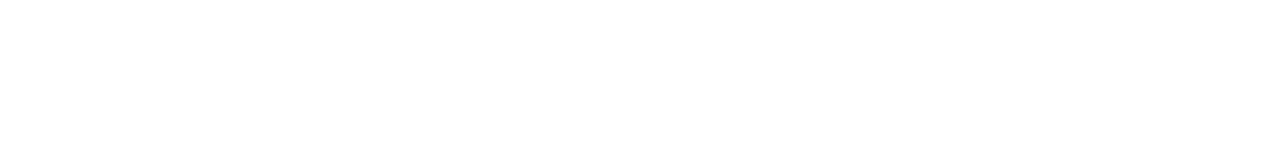
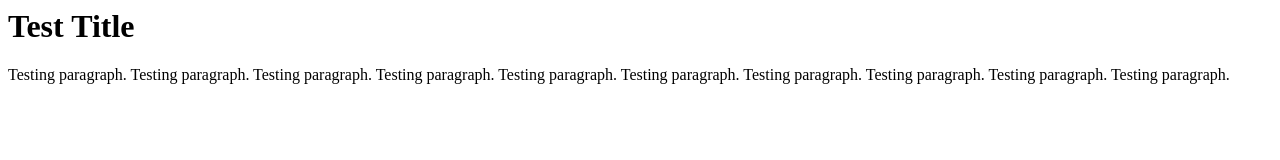
Before and after one commit to JohnWLewis/Experimental, a plain HTML site: page index.html in a window 1280 px wide. Drawn offline with Linux system fonts and the light colour scheme.

Commit message:
Update index.html

```diff
--- a/index.html
+++ b/index.html
@@ -3,5 +3,9 @@
 
 <title>Testing Website</title>
 </head>
-
+<body>
+<h1>Test Title</h1>
+<p>Testing paragraph. Testing paragraph. Testing paragraph. Testing paragraph. Testing paragraph.
+Testing paragraph. Testing paragraph. Testing paragraph. Testing paragraph. Testing paragraph. </p>
+</body>
 </html>
```
